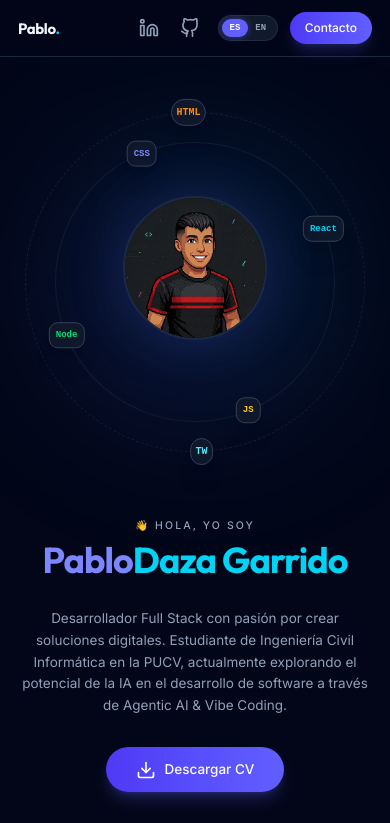
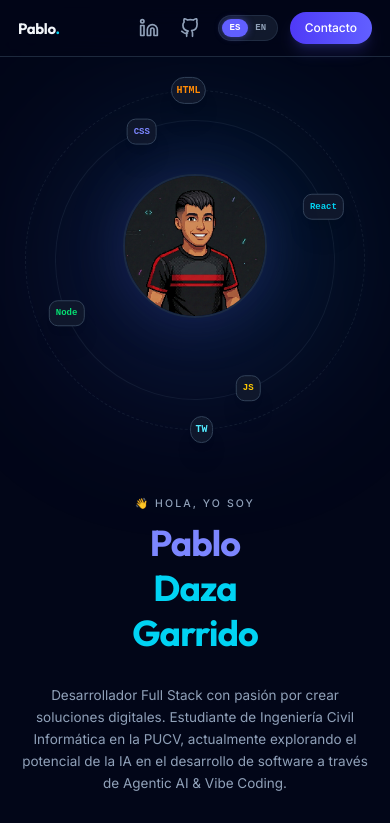
Before and after one commit to Dazinha/Portafolio, a React (Vite) app: page / in a window 390 px wide. Shown: the top 823 px of the page. Built offline with nearby package versions, Linux system fonts and the light colour scheme.

Commit message:
fix: responsive name formatting in Hero component

```diff
--- a/src/components/Hero.jsx
+++ b/src/components/Hero.jsx
@@ -37,9 +37,13 @@ const Hero = () => {
               {t.hero.greeting}
             </span>
             {/* Texto un pelo más compacto en desktop para balancear el layout */}
-            <span className="block font-bold text-5xl md:text-7xl lg:text-[4.5rem] xl:text-[5.5rem] leading-none tracking-tight pb-2">
-              <span className="text-indigo-400">Pablo</span><br className="hidden lg:block"/>
-              <span className="text-cyan-400">Daza Garrido</span>
+            <span className="block font-bold text-5xl md:text-7xl lg:text-[4.5rem] xl:text-[5.5rem] leading-tight lg:leading-none tracking-tight pb-2">
+              <span className="text-indigo-400 block">Pablo</span>
+              <span className="text-cyan-400">
+                <span className="block lg:inline">Daza</span>
+                <span className="hidden lg:inline"> </span>
+                <span className="block lg:inline">Garrido</span>
+              </span>
             </span>
           </motion.h1>
 
```
